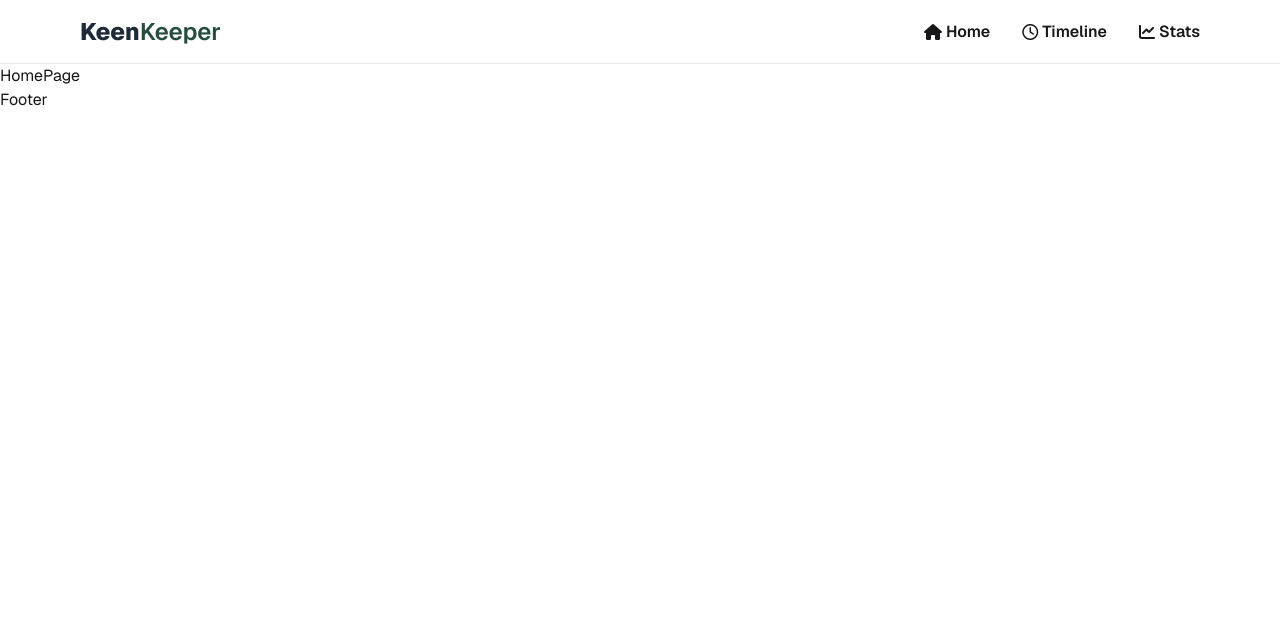
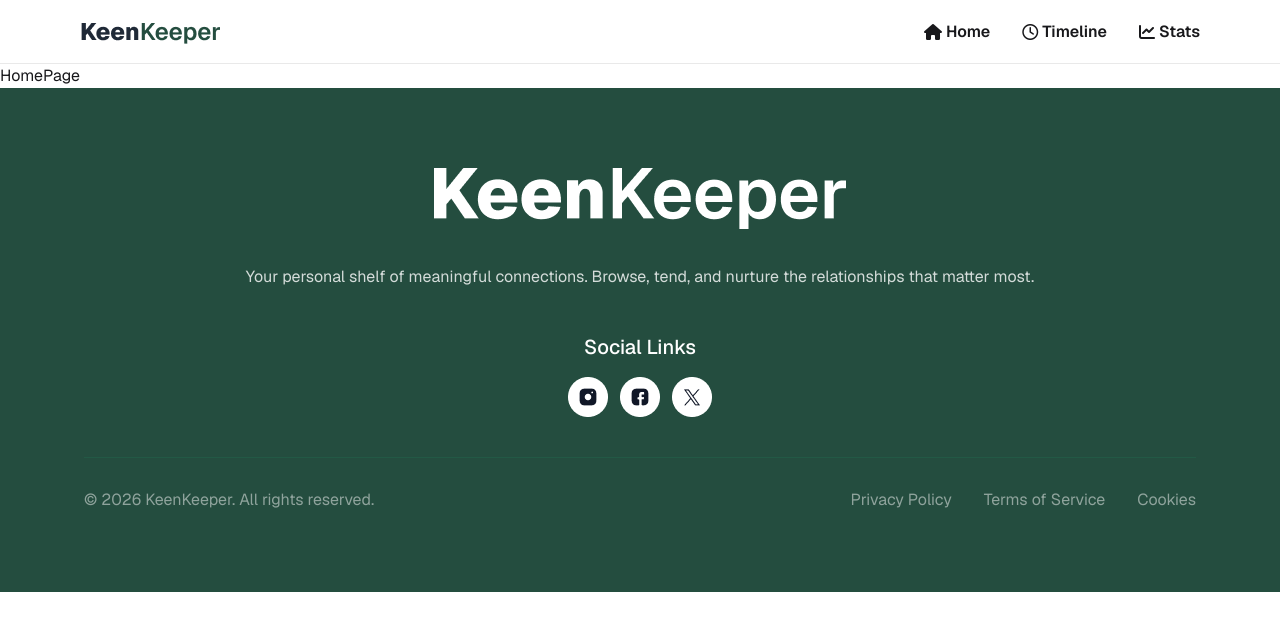
Before and after one commit to muntasirSayem/keen-keeper, a React (Vite) app: page / in a window 1280 px wide. Shown: the top 630 px of the page. Built offline with nearby package versions, Linux system fonts and the light colour scheme.

Commit message:
added footer

```diff
--- a/src/components/shared/Footer/Footer.jsx
+++ b/src/components/shared/Footer/Footer.jsx
@@ -1,8 +1,52 @@
-
 function Footer() {
   return (
-    <div>Footer</div>
-  )
+    <div className="bg-[#244D3F] py-20">
+      <div className="max-w-278 mx-auto">
+        {/* Top Section */}
+        <div className="flex flex-col items-center text-center gap-5">
+          <img src="/Images/logo/logo-xl.png" alt="" />
+
+          <p className="text-white/80 text-[1rem] mt-4">
+            Your personal shelf of meaningful connections. Browse, tend, and
+            nurture the relationships that matter most.
+          </p>
+
+          {/* Social Links */}
+          <div className="mt-6 flex flex-col items-center gap-4">
+            <h4 className="text-white text-xl font-medium">Social Links</h4>
+
+            <div className="flex items-center gap-3">
+              <a className="hover:brightness-90">
+                <img src="/Images/icon/instagram.png" alt="" />
+              </a>
+
+              <a className="hover:brightness-90">
+                <img src="/Images/icon/facebook.png" alt="" />
+              </a>
+
+              <a className="hover:brightness-90">
+                <img src="/Images/icon/twitter.png" alt="" />
+              </a>
+            </div>
+          </div>
+        </div>
+
+        {/* Divider */}
+        <div className="border-t border-[#1A8862]/20 mt-10"></div>
+
+        {/* Bottom Bar */}
+        <div className="flex flex-col md:flex-row gap-2 md:gap-0 items-center justify-between pt-[30px] text-[#FAFAFA]/50 text-[1rem]">
+          <p>© 2026 KeenKeeper. All rights reserved.</p>
+
+          <div className="flex items-center gap-8">
+            <a className="hover:text-white hover:underline">Privacy Policy</a>
+            <a className="hover:text-white hover:underline">Terms of Service</a>
+            <a className="hover:text-white hover:underline">Cookies</a>
+          </div>
+        </div>
+      </div>
+    </div>
+  );
 }
 
-export default Footer
+export default Footer;
```
